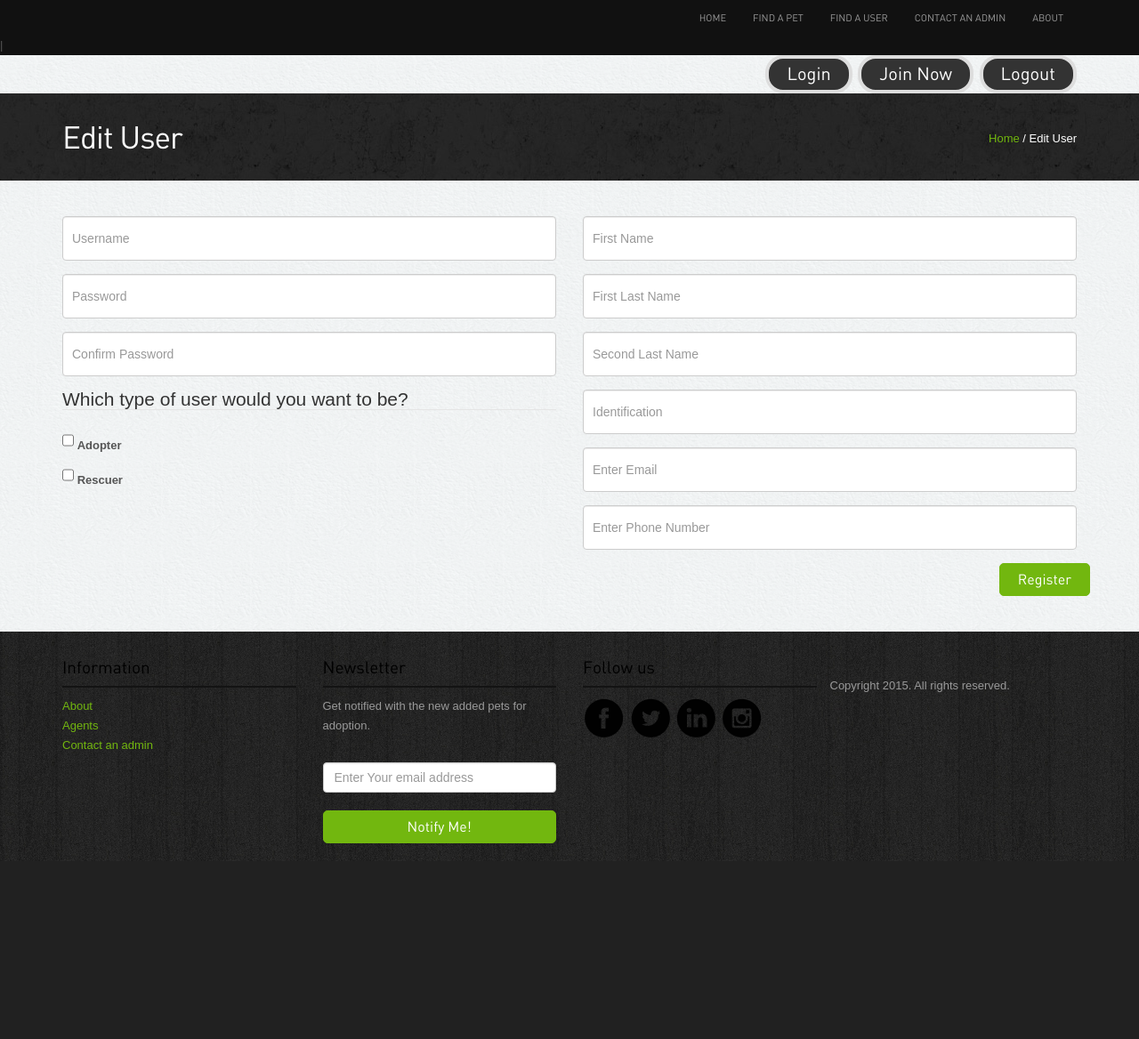
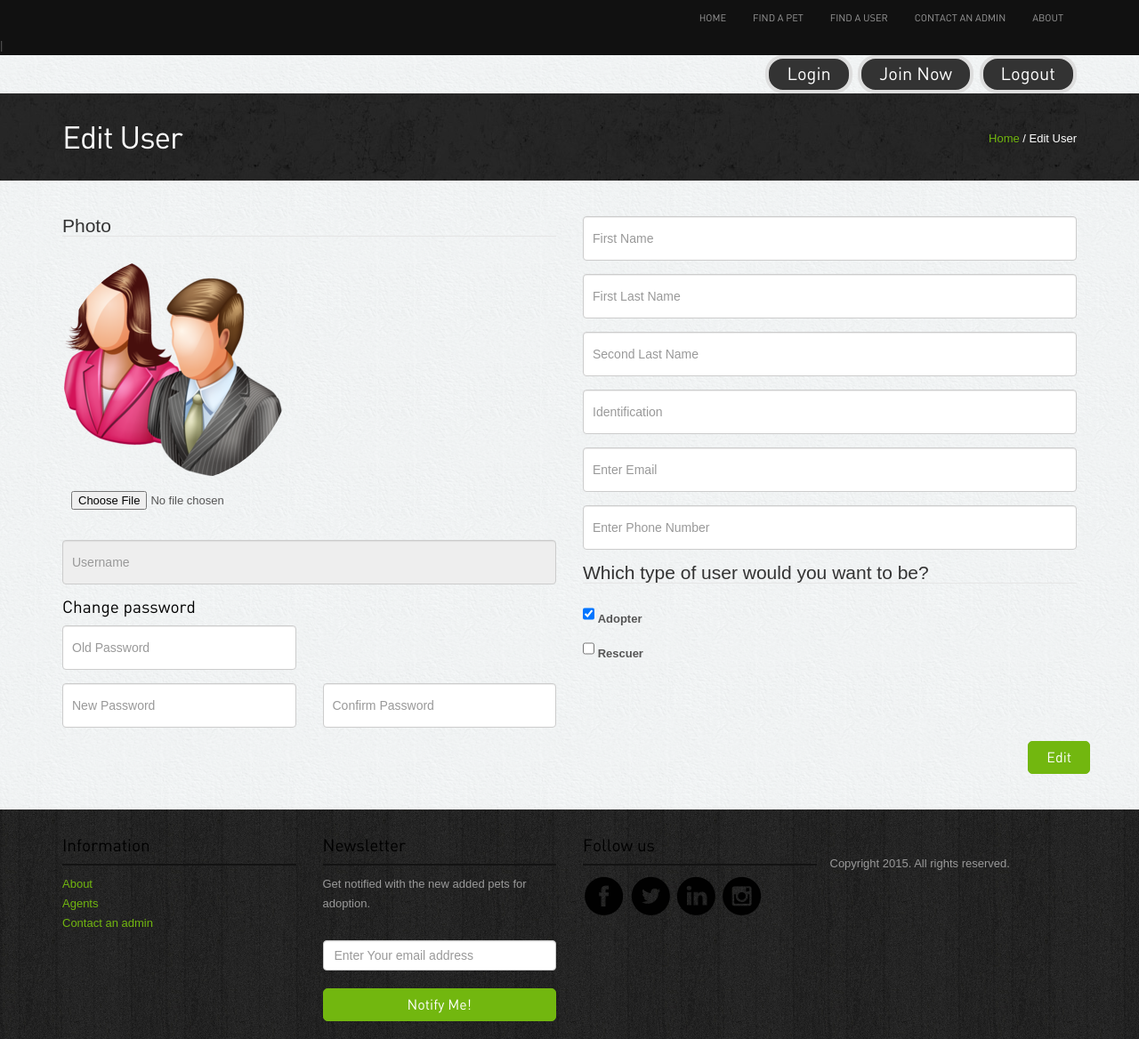
Before and after one commit to jmoraxix/PetLovers, a PHP site: page /PetLovers/edit-user.php in a window 1280 px wide. Shown: the whole page at 89% size. Before the commit the page ends 968 px from the top, so only its background shows below. Run offline with PHP 8.4, Linux system fonts and the light colour scheme; some libraries are stand-ins or nearby versions.

Commit message:
Cambios esteticos en edit user

```diff
--- a/Project/edit-user.php
+++ b/Project/edit-user.php
@@ -12,16 +12,26 @@
   <div class="spacer">
     <div class="row register">
       <div class="col-lg-6">
-        <input id="user_username" type="text" class="form-control" placeholder="Username" name="form_name" maxlength="12" value="">
-        <input id="user_password" type="password" class="form-control" placeholder="Password" name="form_phone" maxlength="16" value="">
-        <input id="user_re_password" type="password" class="form-control" placeholder="Confirm Password" name="form_phone" maxlength="16" value="">
-        <legend>Which type of user would you want to be?</legend>
-          <input type="checkbox" name="animal" value="" style="height: 20px">
-          <label>Adopter</label> <br />
-          <input type="checkbox" name="animal" value="" style="height: 20px">
-          <label>Rescuer</label> <br />
+        <legend>Photo</legend>
+        <img src="images/Users/user_without_photo.png" class="img-responsive img-circle" alt="properties"/>
+        <input type="file" name="photo" title="Photo"/>
+        <input id="user_username" type="text" class="form-control" placeholder="Username" name="form_name" maxlength="12" value="" readonly>
+        <h4>Change password</h4>
+        <div class="row">
+          <div class="col-lg-6">
+          <input id="user_old_password" type="password" class="form-control" placeholder="Old Password" name="form_phone" maxlength="16" value="">
+          </div>
+        </div>
+        <div class="row">
+          <div class="col-lg-6">
+          <input id="user_password" type="password" class="form-control" placeholder="New Password" name="form_phone" maxlength="16" value="">
+          </div>
+
+          <div class="col-lg-6">
+          <input id="user_re_password" type="password" class="form-control" placeholder="Confirm Password" name="form_phone" maxlength="16" value="">
+          </div>
+        </div>
       </div>
-
       <div class="col-lg-6">
         <input id="user_first_name" type="text" class="form-control" placeholder="First Name" name="form_name" maxlength="20" value="">
         <input id="user_first_lastname" type="text" class="form-control" placeholder="First Last Name" name="form_name" maxlength="16" value="">
@@ -29,12 +39,16 @@
         <input id="user_id" type="text" class="form-control" placeholder="Identification" name="form_name" maxlength="20" value="">
         <input id="user_email" type="text" class="form-control" placeholder="Enter Email" name="form_email" maxlength="30" value="">
         <input id="user_phone" type="text" class="form-control" placeholder="Enter Phone Number" name="form_email" maxlength="8" value="">
-
+        <legend>Which type of user would you want to be?</legend>
+        <input type="checkbox" name="animal" value="" style="height: 20px" checked>
+        <label>Adopter</label> <br />
+        <input type="checkbox" name="animal" value="" style="height: 20px">
+        <label>Rescuer</label> <br />
       </div>
     </div>
     <div class="row register">
       <div class="pull-right">
-        <button id="Submit_User" type="button" class="btn btn-success" name="Submit">Register</button>
+        <button id="Submit_User" type="button" class="btn btn-success" name="Submit">Edit</button>
       </div>
     </div>
   </div>
```
Also changed, not shown: Project/images/Users/user_without_photo.png (added).
